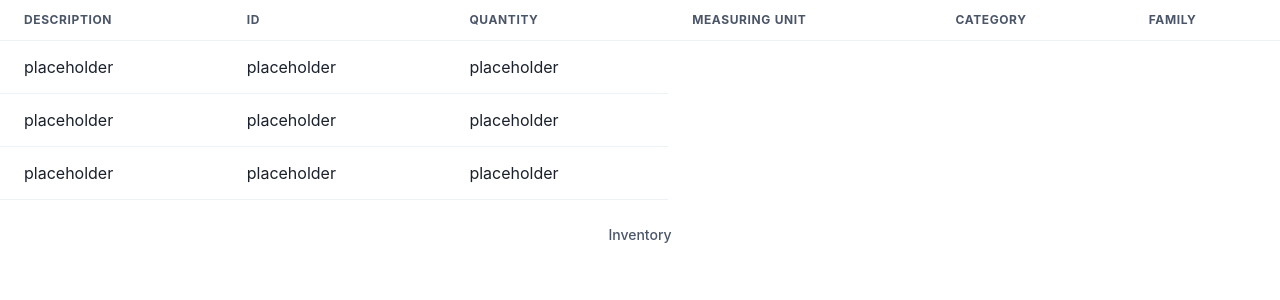
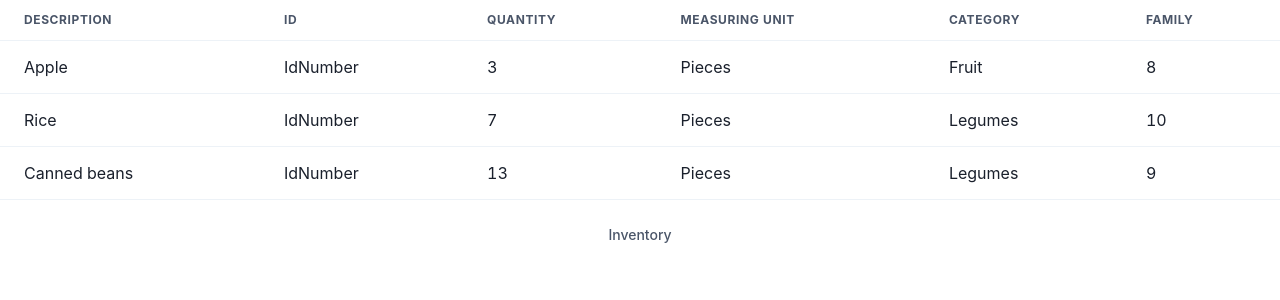
Before and after one commit to jony0418/FoodBank, a React (Create React App) app in the folder foodbank/client/: page /productlist in a window 1280 px wide. Shown: the top 300 px of the page. Built offline with nearby package versions, Linux system fonts and the light colour scheme.

Commit message:
set up table template for inventory

```diff
--- a/foodbank/client/src/pages/productlist.js
+++ b/foodbank/client/src/pages/productlist.js
@@ -29,19 +29,28 @@ function productlist () {
     </Thead>
     <Tbody>
       <Tr>
-        <Td>placeholder </Td>
-        <Td>placeholder </Td>
-        <Td>placeholder</Td>
+        <Td>Apple </Td>
+        <Td>IdNumber </Td>
+        <Td>3</Td>
+        <Td>Pieces</Td>
+        <Td>Fruit</Td>
+        <Td>8</Td>
       </Tr>
       <Tr>
-        <Td>placeholder</Td>
-        <Td>placeholder</Td>
-        <Td>placeholder</Td>
+        <Td>Rice</Td>
+        <Td>IdNumber</Td>
+        <Td>7</Td>
+        <Td>Pieces</Td>
+        <Td>Legumes</Td>
+        <Td>10</Td>
       </Tr>
       <Tr>
-        <Td>placeholder</Td>
-        <Td>placeholder</Td>
-        <Td>placeholder</Td>
+        <Td>Canned beans</Td>
+        <Td>IdNumber</Td>
+        <Td>13</Td>
+        <Td>Pieces</Td>
+        <Td>Legumes</Td>
+        <Td>9</Td>
       </Tr>
     </Tbody>
   </Table>
```
Also changed, not shown: foodbank/client/src/pages/additem.js (added).
